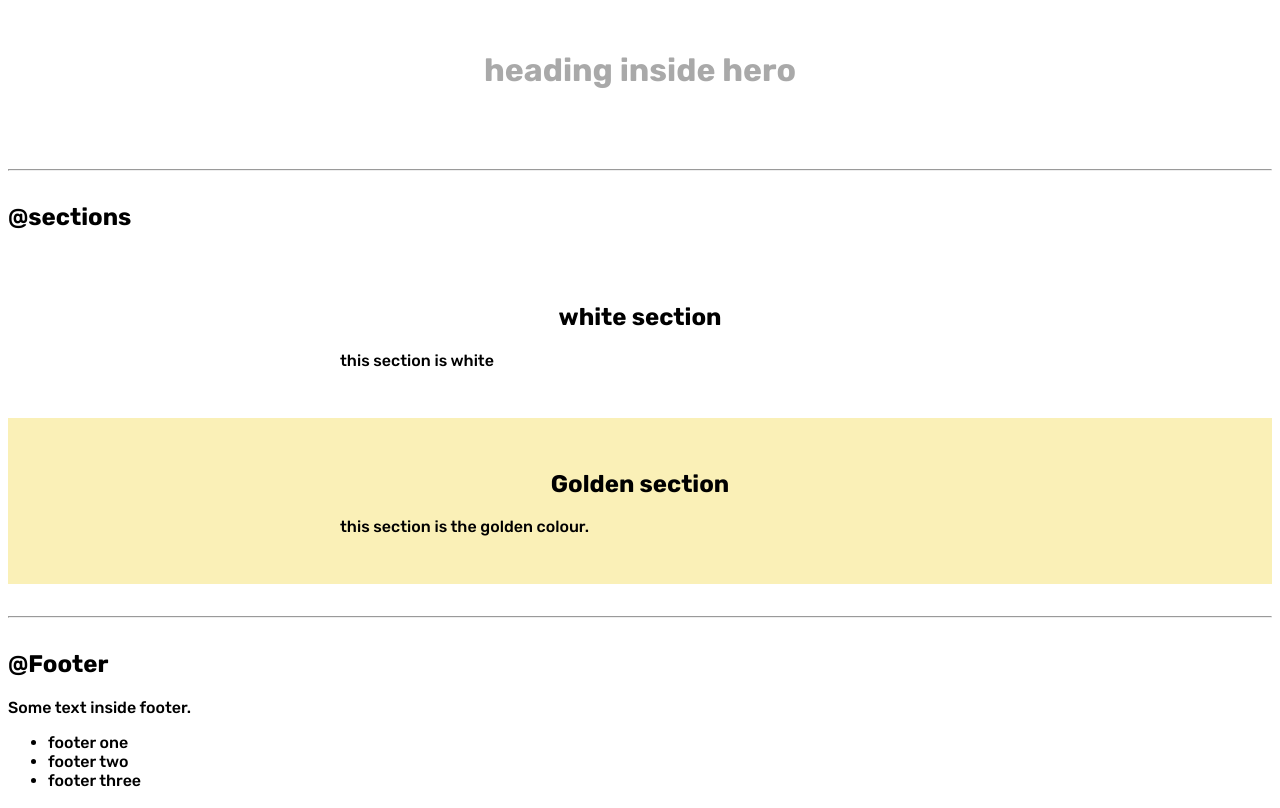
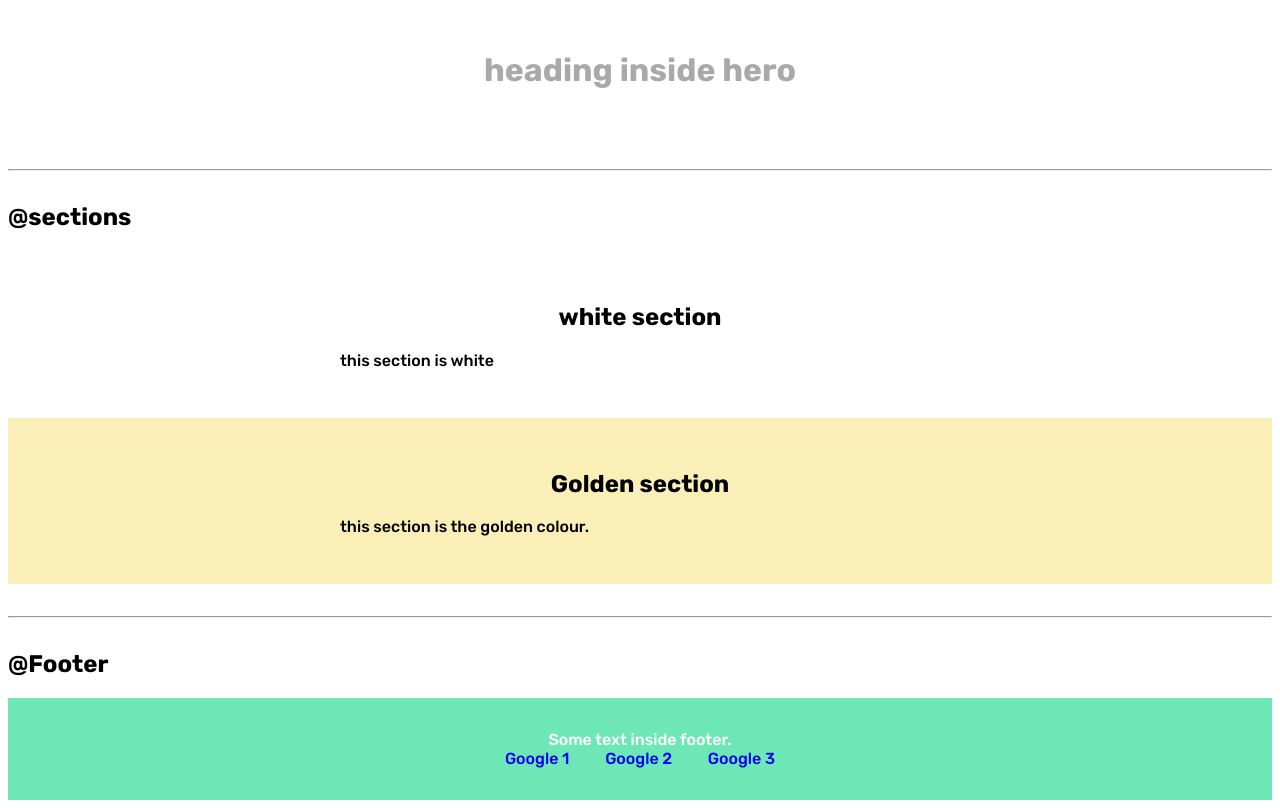
Before and after one commit to daulatrao7/HTML-coding-by-neogcamp, a plain HTML site: page index.html in a window 1280 px wide. Shown: the part 1834-2642 px from the top of the page. Drawn offline with Linux system fonts and the light colour scheme.

Commit message:
footer done

```diff
--- a/index.html
+++ b/index.html
@@ -115,15 +115,13 @@
     <hr>
 
     <h2>@Footer</h2>
-    <footer>
-        <div>Some text inside footer.</div>
-        <ul>
-            <li>footer one</li>
-            <li>footer two</li>
-            <li>footer three</li>
+    <footer class="footer container">
+        <div class="container">Some text inside footer.</div>
+        <ul class="list non-bullet list-inline">
+            <li class="list-inline"><a class="link list-inline non-bullet" href="https://google.com">Google 1</a></li>
+            <li class="list-inline"><a class="link list-inline non-bullet" href="https://google.com">Google 2</a></li>
+            <li class="list-inline"><a class="link list-inline non-bullet" href="https://google.com">Google 3</a></li>
         </ul>
     </footer>
-
-
 </body>
 </html>
--- a/styles.css
+++ b/styles.css
@@ -82,3 +82,12 @@ hr{
 .yl{
     background-color: rgb(250, 240, 183);
 }
+.footer{
+    background-color: var(--primary-color);
+    padding: 2rem;
+    text-align: center;
+    color: white;
+}
+.footer.link{
+    color: white;
+}
```
